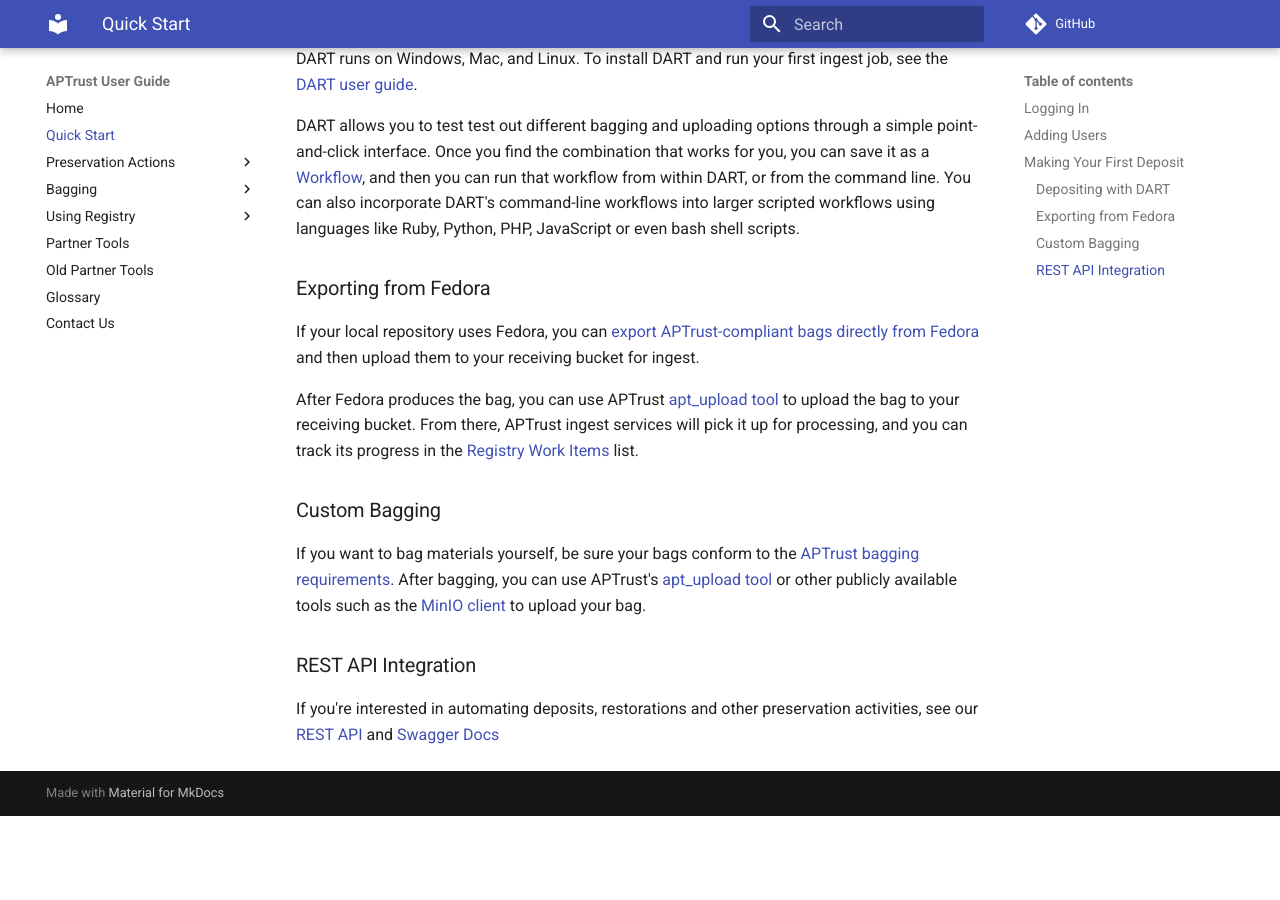
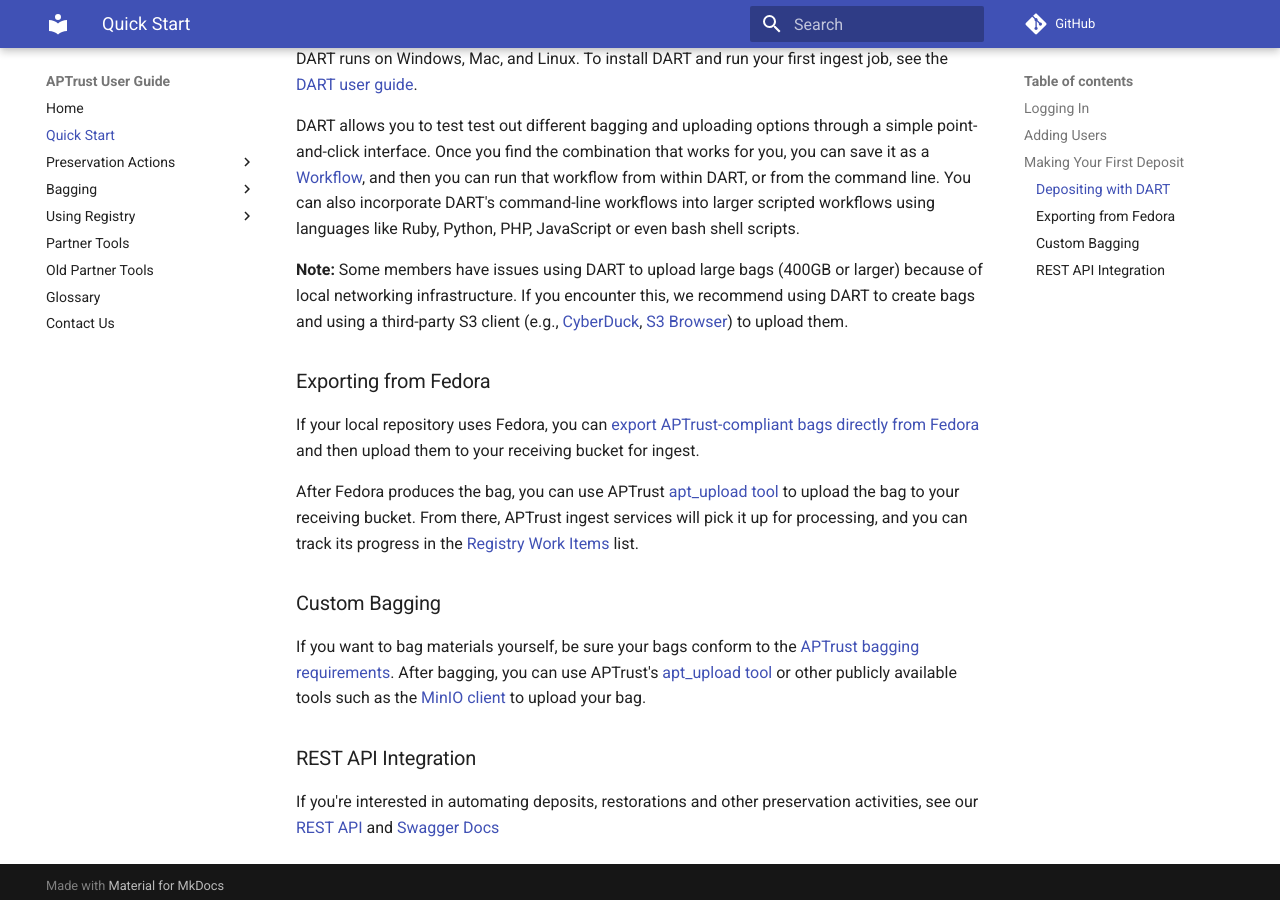
Before and after one commit to APTrust/userguide, an MkDocs documentation site: the page built from docs/quick_start.md, in a window 1280 px wide and 900 px high, scrolled down 1009 px. Built offline with MkDocs 1.6.1 and Material for MkDocs 9.7.7, drawn with Linux system fonts in a browser that asks for light colours; comment, search, counter and statistics services are not loaded; before the commit the page ends 1825 px from its top, so only the background shows below that.

Commit message:
Add note about large bag uploads and S3 clients.

```diff
--- a/docs/quick_start.md
+++ b/docs/quick_start.md
@@ -30,6 +30,8 @@
 
 DART allows you to test test out different bagging and uploading options through a simple point-and-click interface. Once you find the combination that works for you, you can save it as a [Workflow](https://aptrust.github.io/dart-docs/users/workflows/), and then you can run that workflow from within DART, or from the command line. You can also incorporate DART's command-line workflows into larger scripted workflows using languages like Ruby, Python, PHP, JavaScript or even bash shell scripts.
 
+__Note:__ Some members have issues using DART to upload large bags (400GB or larger) because of local networking infrastructure. If you encounter this, we recommend using DART to create bags and using a third-party S3 client (e.g., [CyberDuck](https://cyberduck.io/){:target="_blank"}, [S3 Browser](https://s3browser.com/){:target="_blank"}) to upload them.
+
 ### Exporting from Fedora
 
 If your local repository uses Fedora, you can [export APTrust-compliant bags directly from Fedora](https://github.com/fcrepo4-labs/fcrepo-import-export/blob/master/README.md#running-the-importexport-utility-with-a-bagit-support) and then upload them to your receiving bucket for ingest.
```
Also changed, not shown: docs/preservation/ingest.md (+2 -0 lines).
